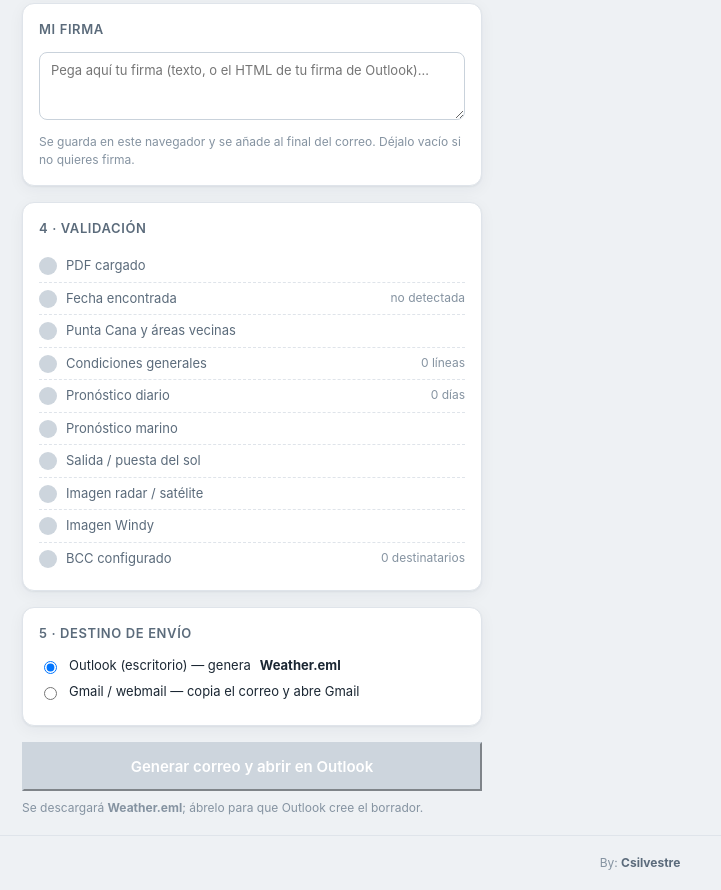
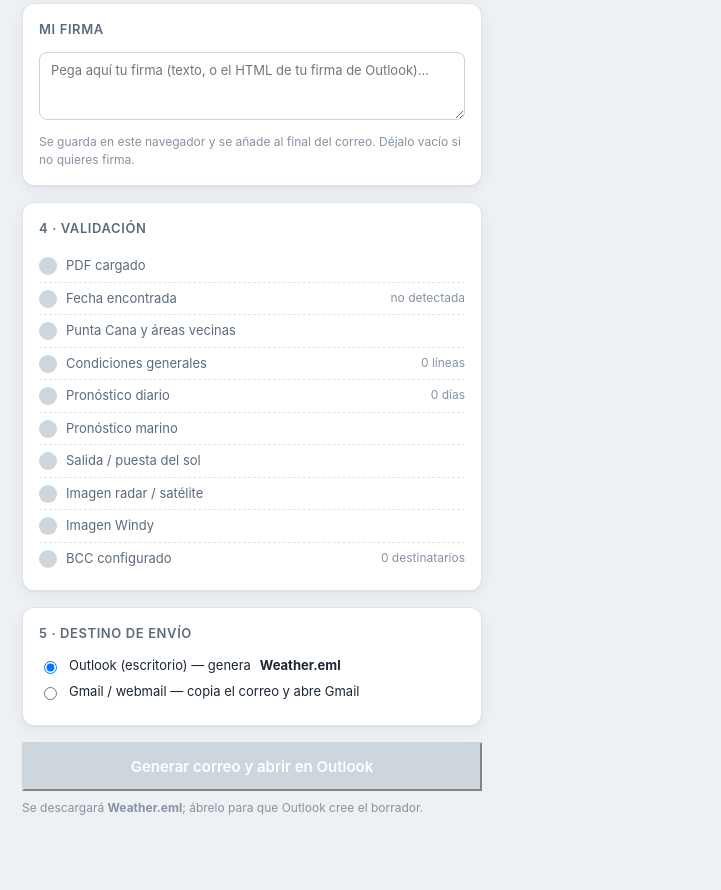
Before and after one commit to CrizSilvestre/aeroweather, a website with bundled scripts: page index.html in a window 1280 px wide. Shown: the part 846-1736 px from the top of the page, without its empty margins (0-721 px from the left). After the commit the page ends 1681 px from the top, so only its background shows below. Built offline with nearby package versions, Linux system fonts and the light colour scheme.

Commit message:
revert: quitar footer By Csilvestre

```diff
--- a/index.html
+++ b/index.html
@@ -111,8 +111,6 @@
     </section>
   </main>
 
-  <footer class="site-footer">By: <strong>Csilvestre</strong></footer>
-
   <div class="toast" id="toast"></div>
   <script type="module" src="app.mjs"></script>
 </body>
--- a/styles.css
+++ b/styles.css
@@ -95,7 +95,3 @@ button { font-family: inherit; }
   color: #fff; padding: 11px 18px; border-radius: 8px; font-size: 13.5px; box-shadow: var(--shadow); opacity: 0; transition: .25s; pointer-events: none; }
 .toast.show { opacity: 1; }
 .hint { font-size: 12px; color: var(--muted-2); margin-top: 8px; }
-
-.site-footer { text-align: center; padding: 18px 22px; font-size: 12px;
-  color: var(--muted-2); border-top: 1px solid var(--line); }
-.site-footer strong { color: var(--muted); }
```
